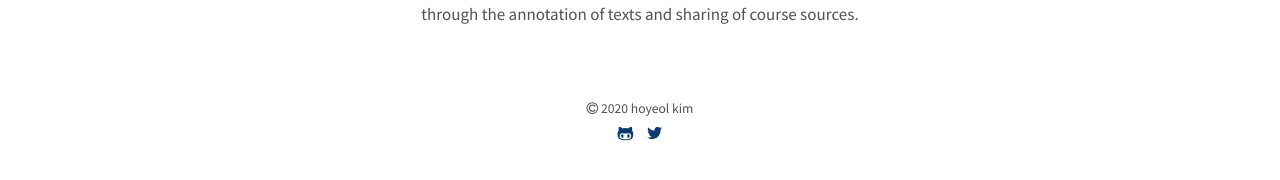
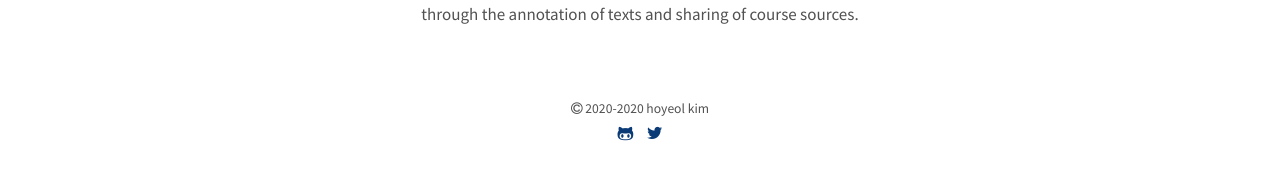
Before and after one commit to elibooklover/ENGL304-Spring2021, a Jekyll site: the page built from index.html, in a window 1280 px wide. Shown: the part 425-605 px from the top of the page. Built offline with Jekyll 4.4.1, drawn with Linux system fonts in a browser that asks for light colours.

Commit message:
Copyright

```diff
--- a/_layouts/default.html
+++ b/_layouts/default.html
@@ -21,7 +21,7 @@
 
       <footer class="footer">
         <small>
-            <span class="copyright"><i class="fa fa-copyright"></i> <time datetime="{{ site.time | date_to_xmlschema }}">{{ site.time | date: '%Y' }}</time> {{ site.author.name }}</span>
+            <span class="copyright"><i class="fa fa-copyright"></i> 2020-<time datetime="{{ site.time | date_to_xmlschema }}">{{ site.time | date: '%Y' }}</time> {{ site.author.name }}</span>
         </small>
         <div class="ftr-links">
           <a href="https://github.com/elibooklover"><i class="fa fa-github-alt"></i></a>
```
